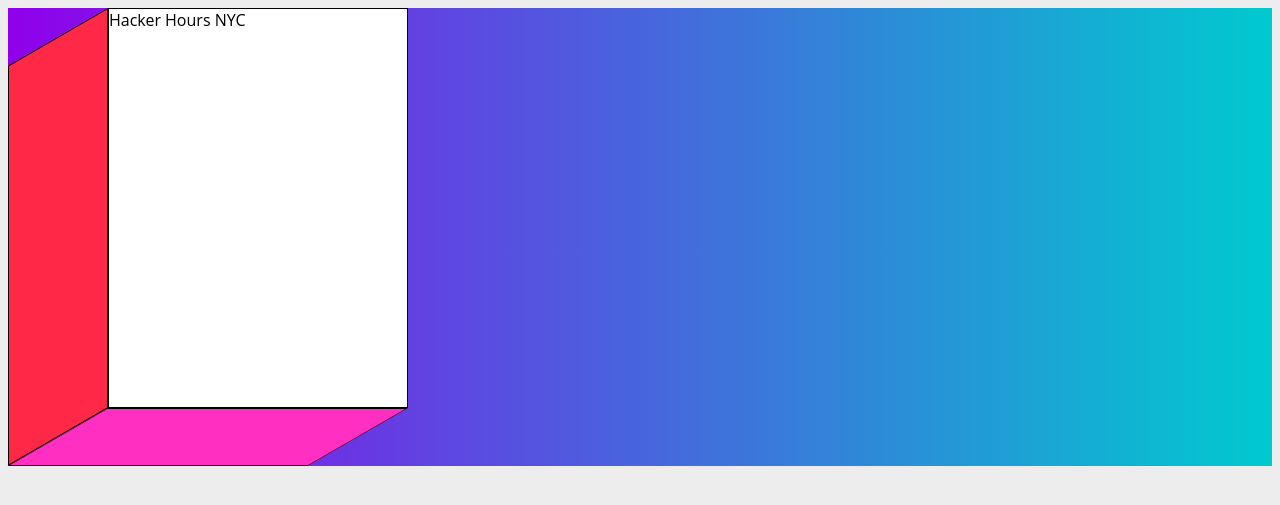
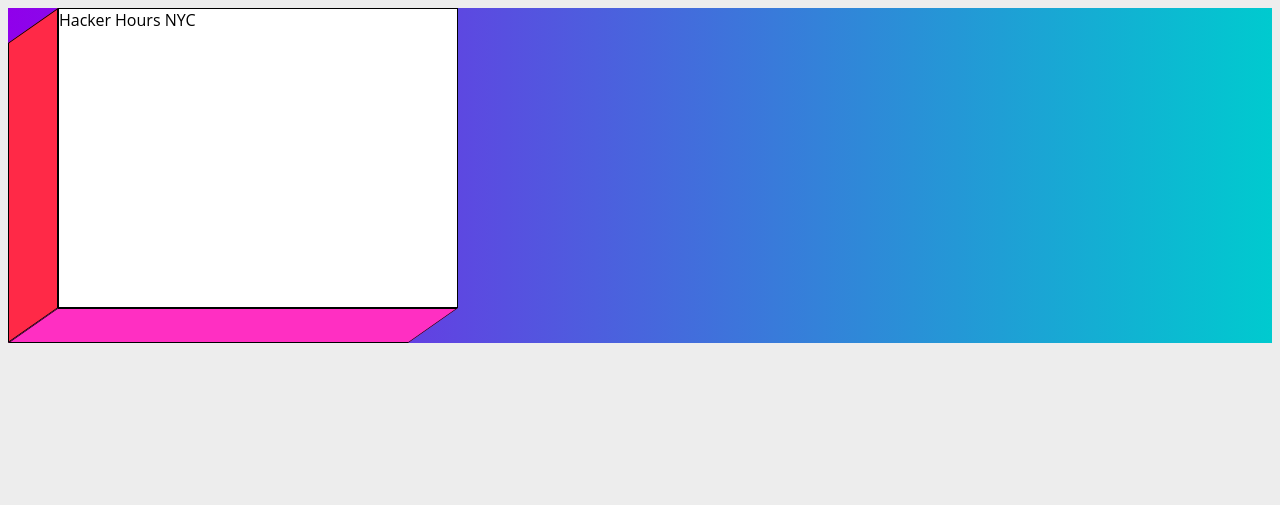
Before and after one commit to HackerHours/hackerhours.org, a Jekyll site: the page logo.html, which Jekyll copies as it is, in a window 1280 px wide. Shown: the top 505 px of the page. Built offline with Jekyll 4.4.1, drawn with Linux system fonts in a browser that asks for light colours.

Commit message:
fix proportions of faces

```diff
--- a/_sass/logo.scss
+++ b/_sass/logo.scss
@@ -5,13 +5,14 @@
     background: linear-gradient(90deg, #9000eb, #00cacf);
   }
 
-  $left-skew: -30deg;
-  $left-width: 100px;
+  $left-skew: -35deg;
+  $left-width: 50px;
 
   .foreground {
     display: grid;
-    grid-template-columns: $left-width 300px;
-    grid-template-rows: 400px (tan(abs($left-skew)) * $left-width);
+    grid-template-columns: $left-width 400px;
+    $left-face-width: tan(abs($left-skew)) * $left-width;
+    grid-template-rows: 300px $left-face-width;
   }
 
   .face {
```
